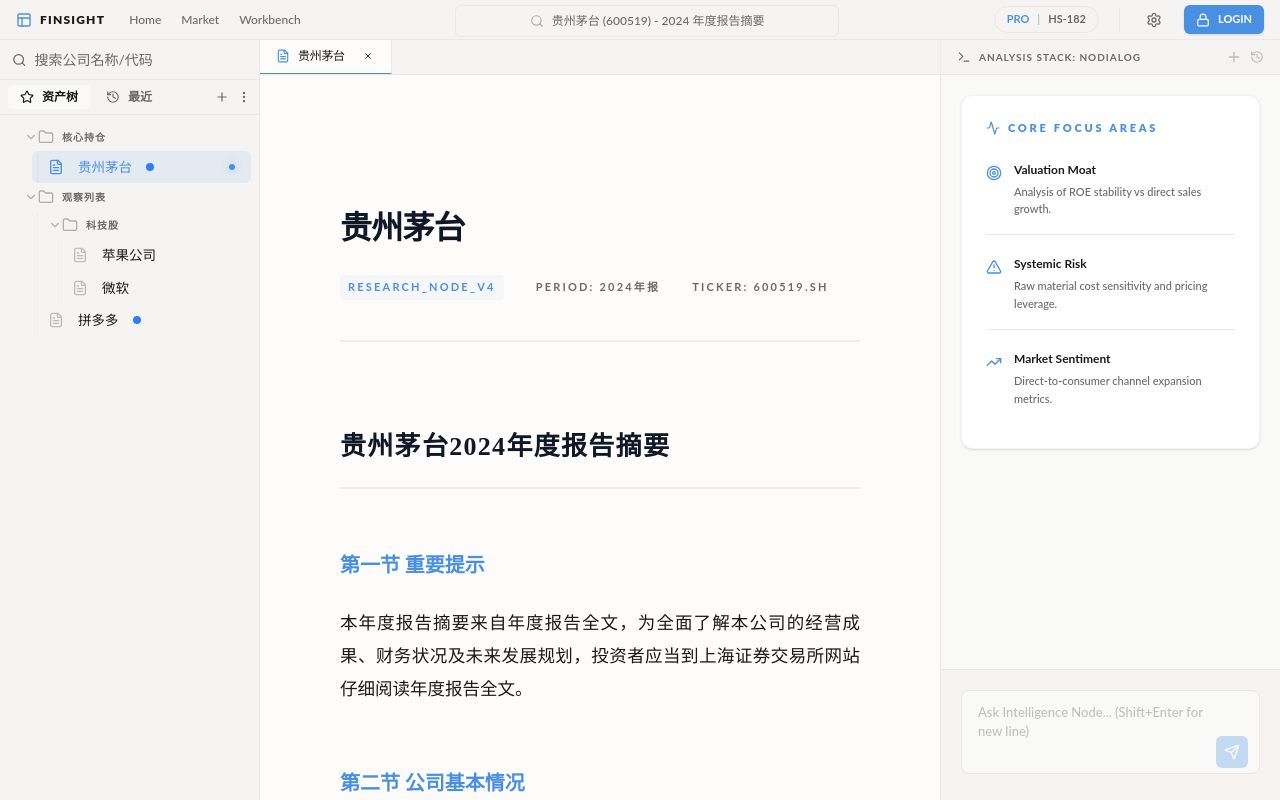
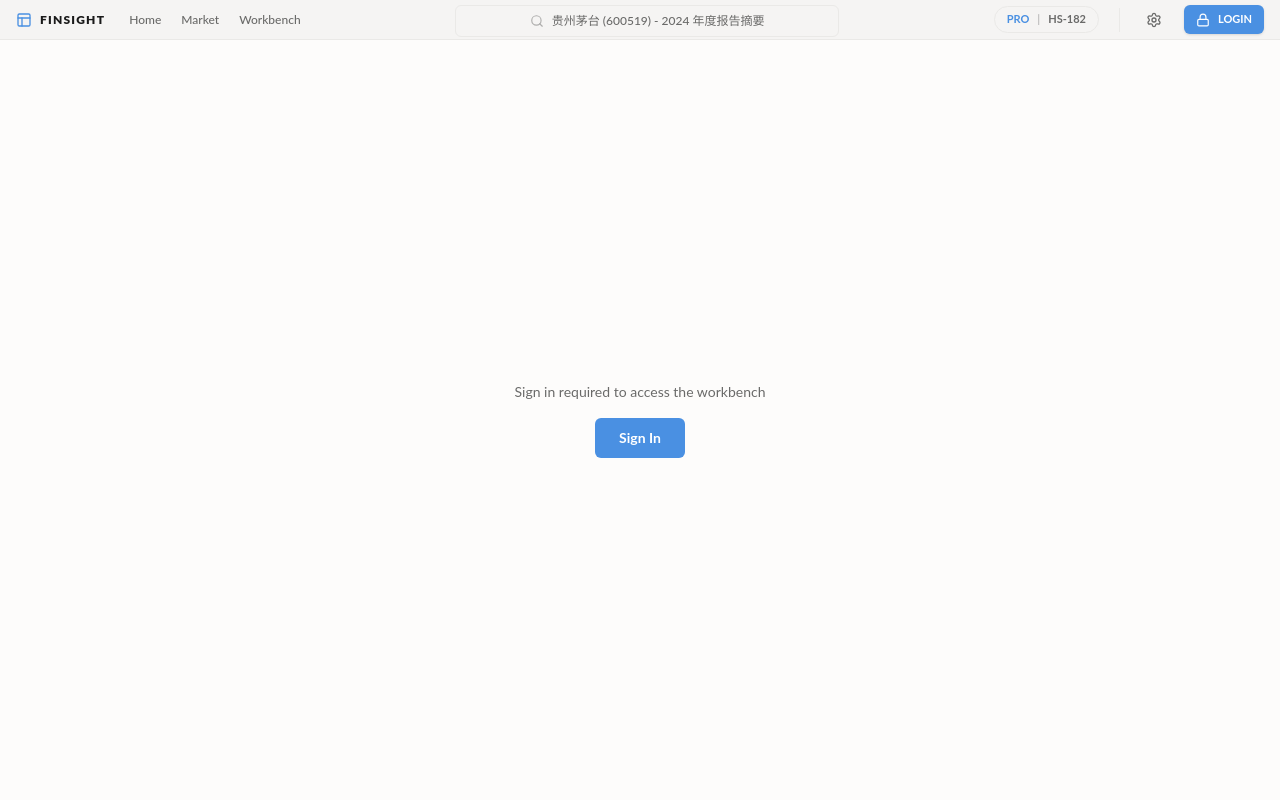
Before and after one commit to AGSaturn/Finsight, a React (Vite) app in the folder web/: page /workbench in a window 1280 px wide. Built offline with nearby package versions, Linux system fonts and the light colour scheme; a web font is replaced by a local one.

Commit message:
feat: add AuthProvider and protect /workbench route
Co-Authored-By: Claude Opus 4.7 <noreply@anthropic.com>

```diff
--- a/web/src/App.tsx
+++ b/web/src/App.tsx
@@ -4,17 +4,21 @@ import Layout from './components/Layout';
 import HomePage from './pages/HomePage';
 import MarketPage from './pages/MarketPage';
 import WorkbenchPage from './pages/WorkbenchPage';
+import ProtectedRoute from './components/ProtectedRoute';
+import { AuthProvider } from './contexts/AuthContext';
 
 const App: React.FC = () => {
   return (
     <Router>
+      <AuthProvider>
         <Layout>
           <Routes>
             <Route path="/" element={<HomePage />} />
             <Route path="/market" element={<MarketPage />} />
-          <Route path="/workbench" element={<WorkbenchPage />} />
+            <Route path="/workbench" element={<ProtectedRoute><WorkbenchPage /></ProtectedRoute>} />
           </Routes>
         </Layout>
+      </AuthProvider>
     </Router>
   );
 };
```
Lines whose indentation alone changed are shown as unchanged.
